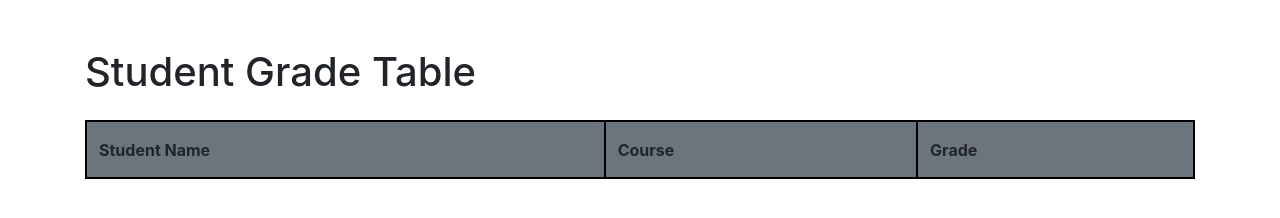
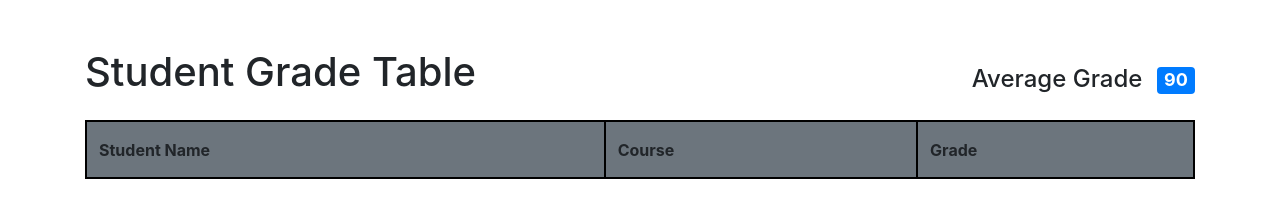
Before and after one commit to JaimeGSandoval/student-grade-table, a plain HTML site: page index.html in a window 1280 px wide. Drawn offline with nearby package versions, Linux system fonts and the light colour scheme; no server answers.

Commit message:
Added the average grade badge to the header

```diff
--- a/index.html
+++ b/index.html
@@ -12,7 +12,17 @@
 
 <body>
   <div class="container">
-    <h1 class="mt-5 mb-4">Student Grade Table</h1>
+    <header class="row header">
+      <div class="col">
+        <h1 class="mt-5 mb-4">Student Grade Table</h1>
+      </div>
+
+      <div class="col average-box">
+        <h4>Average Grade <span class="badge badge-primary ml-2 mt-5">90</span></h4>
+
+      </div>
+    </header>
+
     <table class="col-12 table">
       <tr>
         <thead class="bg-secondary">
--- a/styles.css
+++ b/styles.css
@@ -16,3 +16,9 @@
   border-color: black;
   border-top: 0;
 }
+
+.average-box {
+  align-items: center;
+  display: flex;
+  justify-content: flex-end;
+}
```
